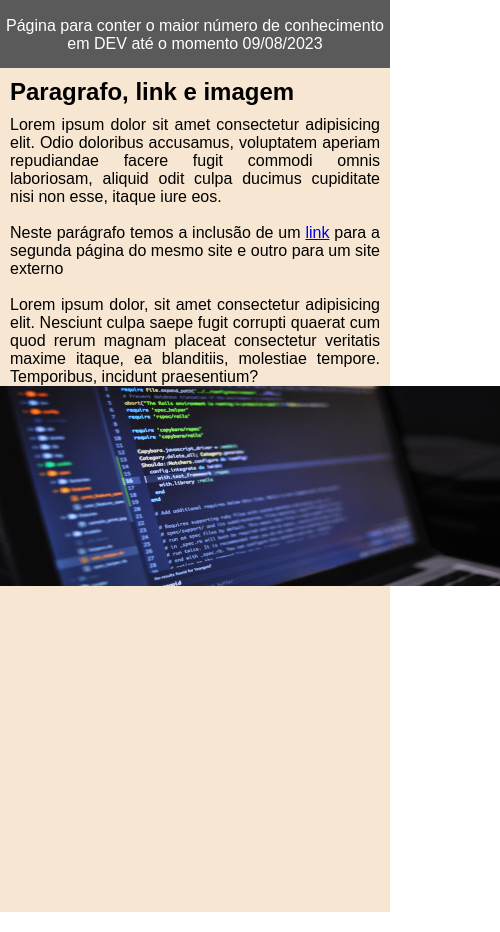
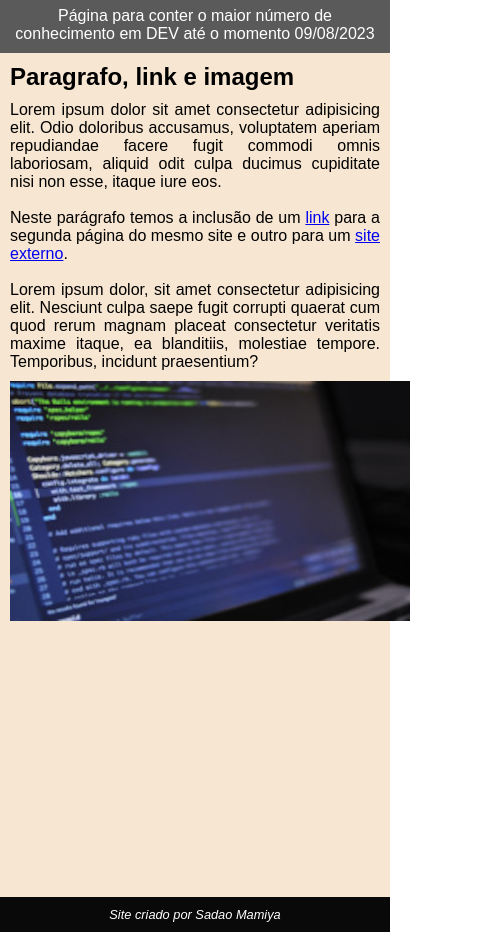
Before and after one commit to SadaoM/pratica, a plain HTML site: page exercicio_01/index.html in a window 390 px wide. Shown: the part 60-992 px from the top of the page, 500 px wide, since content can reach past the window. Drawn offline with Linux system fonts and the light colour scheme.

Commit message:
imagem responsiva

```diff
--- a/exercicio_01/index.html
+++ b/exercicio_01/index.html
@@ -17,10 +17,21 @@
     <main>
         <h2>Paragrafo, link e imagem</h2>
         <p>Lorem ipsum dolor sit amet consectetur adipisicing elit. Odio doloribus accusamus, voluptatem aperiam repudiandae facere fugit commodi omnis laboriosam, aliquid odit culpa ducimus cupiditate nisi non esse, itaque iure eos.</p><br>
-        <p>Neste parágrafo temos a inclusão de um <a href="segunda_pagina.html" target="_self" rel="next">link</a> para a segunda página do mesmo site e outro para um site externo</p><br>
+        <p>Neste parágrafo temos a inclusão de um <a href="segunda_pagina.html" target="_self" rel="next">link</a> para a segunda página do mesmo site e outro para um <a href="https://www.youtube.com/" target="_blank" rel="externo">site externo</a>.</p><br>
         <p>Lorem ipsum dolor, sit amet consectetur adipisicing elit. Nesciunt culpa saepe fugit corrupti quaerat cum quod rerum magnam placeat consectetur veritatis maxime itaque, ea blanditiis, molestiae tempore. Temporibus, incidunt praesentium?</p>
-        <img src="imagem/telapc.jpg" alt="imagem de uma tela de cmputador">
+
+        <div class="img1">
+            <picture>
+                <source media="(max-width:330px)" srcset="imagem/telapcpq.jpg">
+                <source media="(max-width:500px)" srcset="imagem/telapcmd.jpg">
+                <img src="imagem/telapc.jpg" alt="imagem de uma tela de cmputador">
+            </picture>
+        </div>
+
     </main>
+    <footer>
+        <p><em>Site criado por Sadao Mamiya</em> </p>
+    </footer>
 
 </body>
 </html>
--- a/exercicio_01/style.css
+++ b/exercicio_01/style.css
@@ -14,12 +14,12 @@ header{
 }
 header > h1 {
     padding-top: 20px;
-    margin-bottom: 20px;
+
     color: rgb(249, 130, 32);
 
 }
 header > p {
-    padding-bottom: 15px;
+    padding: 10px;
 }
 main{
     min-width: 280px;
@@ -36,3 +36,20 @@ main > p {
     padding-right: 10px;
     text-align: justify;
 }
+.img1{
+    padding: 10px;
+    text-align: center;
+}
+
+
+footer{
+    background-color: rgb(9, 9, 9);
+    height: 35px;
+    text-align: center;
+    color: white;
+
+}
+footer>p{
+    padding: 10px;
+    font-size: 0.8em;
+}
```
Also changed, not shown: exercicio_01/imagem/telapcmd.jpg (added), exercicio_01/imagem/telapcpq.jpg (added).
